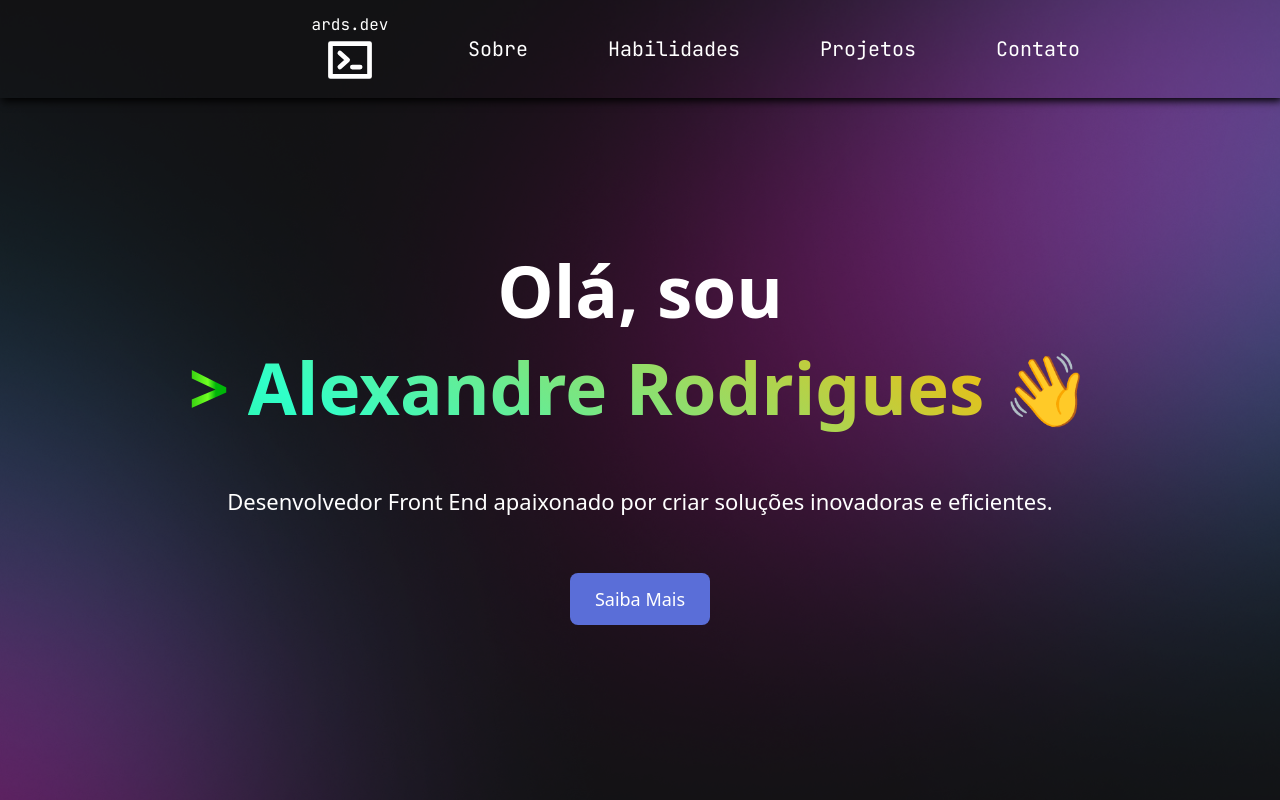
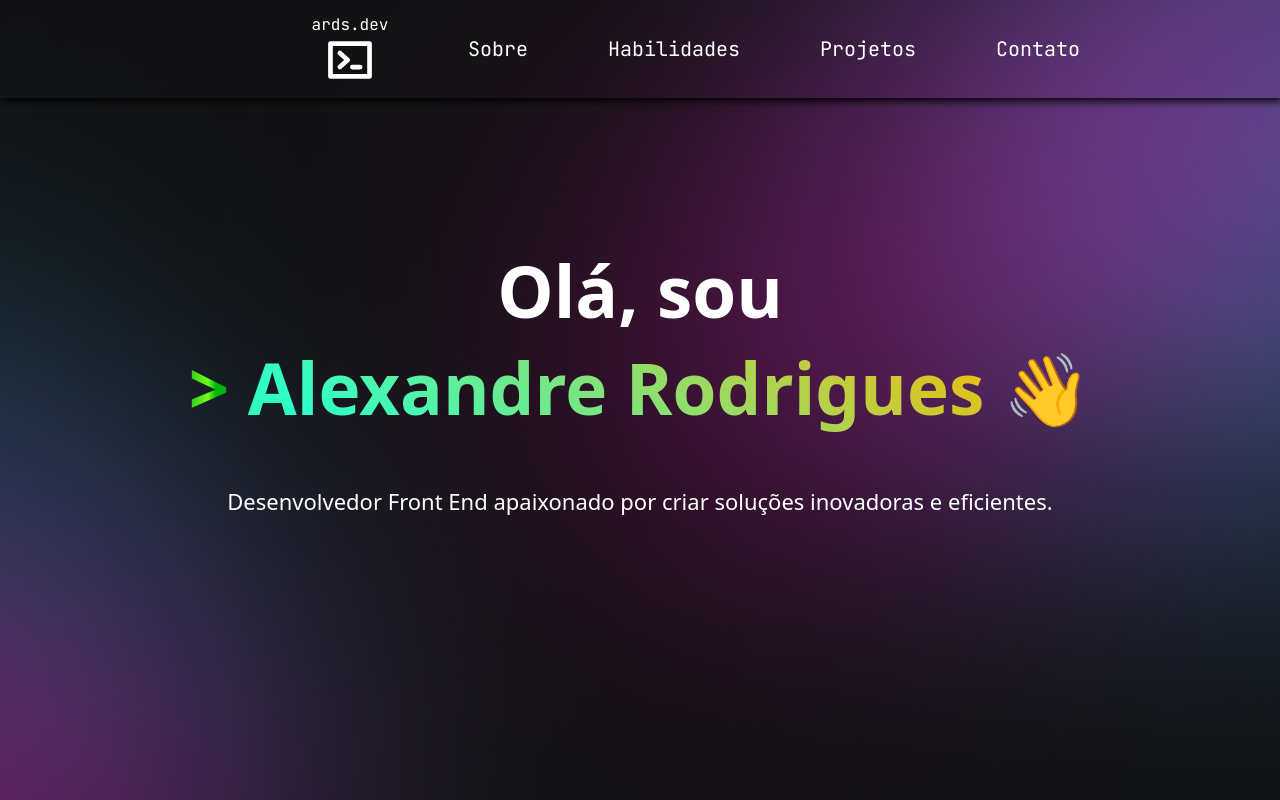
Before and after one commit to ardszsantos/portifolio, a React (Create React App) app: page / in a window 1280 px wide. Shown: the top 800 px of the page. Built offline with nearby package versions, Linux system fonts and the light colour scheme.

Commit message:
domingao

```diff
--- a/src/pages/hero-page.js
+++ b/src/pages/hero-page.js
@@ -11,7 +11,9 @@ const HeroSection = () => {
         <h1> Olá, sou <br /> <span className='great-span'> {greaterthan}</span> <span className='ale-span'> Alexandre  Rodrigues</span> 👋 </h1>
           <p> Desenvolvedor Front End apaixonado por criar
           soluções inovadoras e eficientes.</p>
-        <button>Saiba Mais</button>
+        <div className='billboard'>
+
+        </div>
       </div>
       <div className=''>
 
--- a/src/styles/hero-page.css
+++ b/src/styles/hero-page.css
@@ -35,7 +35,6 @@
   /* Increase background size to allow animation */
   animation: textShine 5s ease-in-out infinite alternate;
 }
-
 .ale-span {
   background: rgb(41, 177, 3);
   background: linear-gradient(34deg, rgba(41, 177, 3, 1) 2%, rgba(48, 255, 201, 1) 49%, rgba(255, 184, 0, 1) 100%);
@@ -63,18 +62,9 @@
   font-family: system-ui, -apple-system, BlinkMacSystemFont, 'Segoe UI', Roboto, Oxygen, Ubuntu, Cantarell, 'Open Sans', 'Helvetica Neue', sans-serif;  line-height: 170%;
 }
 
-.text-container button {
-  border: none;
-  font-size: 18px;
-  border-radius: 8px;
-  color: white;
-  padding: 14px 25px;
-  background-color: #5A6ED8;
-  font-family: system-ui, -apple-system, BlinkMacSystemFont, 'Segoe UI', Roboto, Oxygen, Ubuntu, Cantarell, 'Open Sans', 'Helvetica Neue', sans-serif;
-  margin-top: 30px;
+.billboard {
+
 }
-
-
 
 @media (max-width: 600px) {
   .img-container img {
```
Lines whose indentation alone changed are shown as unchanged.
